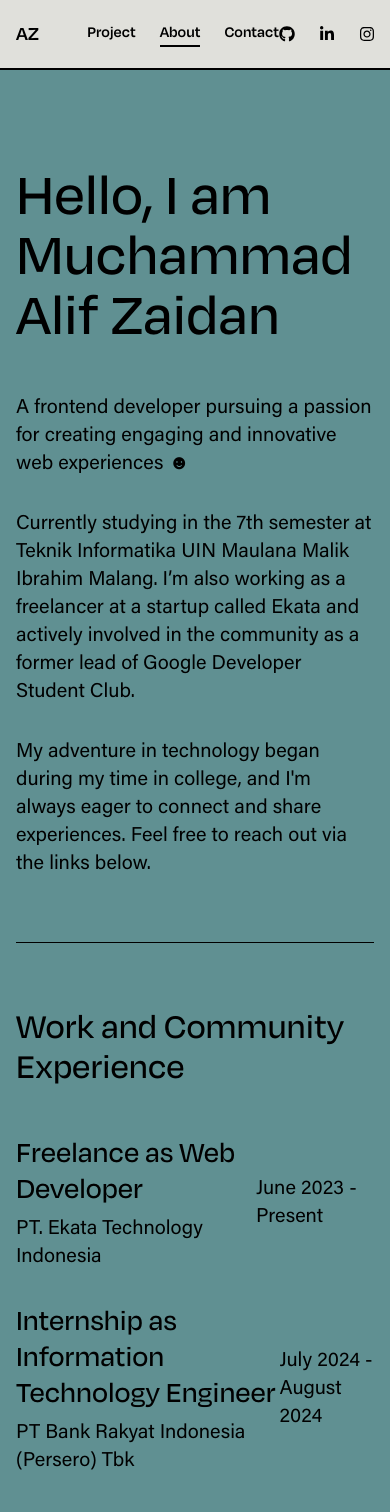
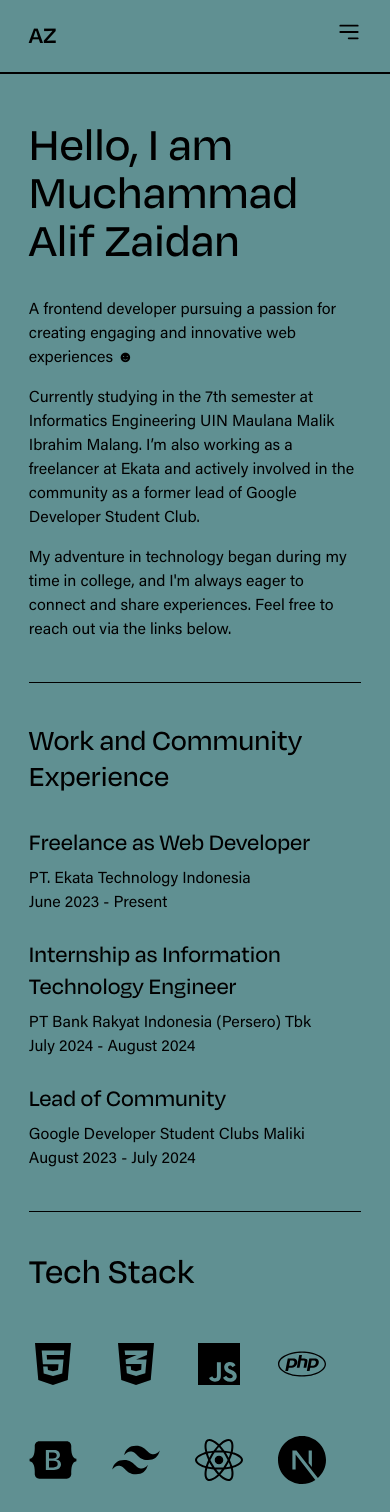
Before and after one commit to alifzaidan/portofolio-next, a Next.js app: page /about in a window 390 px wide. Shown: the top 1512 px of the page. Built offline with nearby package versions, Linux system fonts and the light colour scheme.

Commit message:
add contact page & fix responsive layout

```diff
--- a/src/app/about/page.tsx
+++ b/src/app/about/page.tsx
@@ -5,47 +5,47 @@ import { SiNextdotjs } from 'react-icons/si';
 export default function About() {
     return (
         <main className="bg-secondary">
-            <section id="about" className="container py-24">
-                <h1 className="font-degular text-6xl font-medium mb-12">Hello, I am Muchammad Alif Zaidan</h1>
-                <div className="text-xl space-y-8">
+            <section className="container md:py-24 py-12">
+                <h1 className="font-degular md:text-6xl text-5xl font-medium md:mb-12 mb-8">Hello, I am Muchammad Alif Zaidan</h1>
+                <div className="md:text-xl md:space-y-8 space-y-4">
                     <p>A frontend developer pursuing a passion for creating engaging and innovative web experiences ☻</p>
                     <p>
-                        Currently studying in the 7th semester at Teknik Informatika UIN Maulana Malik Ibrahim Malang. I’m also working as a
-                        freelancer at a startup called Ekata and actively involved in the community as a former lead of Google Developer Student Club.
+                        Currently studying in the 7th semester at Informatics Engineering UIN Maulana Malik Ibrahim Malang. I’m also working as a
+                        freelancer at Ekata and actively involved in the community as a former lead of Google Developer Student Club.
                     </p>
                     <p>
                         My adventure in technology began during my time in college, and I&apos;m always eager to connect and share experiences. Feel
                         free to reach out via the links below.
                     </p>
                 </div>
-                <hr className="border-black my-16" />
-                <h2 className="font-degular text-4xl font-medium mb-12">Work and Community Experience</h2>
-                <div className="space-y-8">
-                    <div className="flex justify-between items-center">
+                <hr className="border-black md:my-16 my-10" />
+                <h2 className="font-degular md:text-4xl text-3xl font-medium md:mb-12 mb-8">Work and Community Experience</h2>
+                <div className="md:space-y-8 space-y-6">
+                    <div className="md:flex justify-between items-center">
                         <div className="space-y-2">
-                            <h4 className="text-3xl font-degular font-medium">Freelance as Web Developer</h4>
-                            <p className="text-xl">PT. Ekata Technology Indonesia</p>
+                            <h4 className="md:text-3xl text-2xl font-degular font-medium">Freelance as Web Developer</h4>
+                            <p className="md:text-xl">PT. Ekata Technology Indonesia</p>
                         </div>
-                        <p className="text-xl">June 2023 - Present</p>
+                        <p className="md:text-xl">June 2023 - Present</p>
                     </div>
-                    <div className="flex justify-between items-center">
+                    <div className="md:flex justify-between items-center">
                         <div className="space-y-2">
-                            <h4 className="text-3xl font-degular font-medium">Internship as Information Technology Engineer</h4>
-                            <p className="text-xl">PT Bank Rakyat Indonesia (Persero) Tbk</p>
+                            <h4 className="md:text-3xl text-2xl font-degular font-medium">Internship as Information Technology Engineer</h4>
+                            <p className="md:text-xl">PT Bank Rakyat Indonesia (Persero) Tbk</p>
                         </div>
-                        <p className="text-xl">July 2024 - August 2024</p>
+                        <p className="md:text-xl">July 2024 - August 2024</p>
                     </div>
-                    <div className="flex justify-between items-center">
+                    <div className="md:flex justify-between items-center">
                         <div className="space-y-2">
-                            <h4 className="text-3xl font-degular font-medium">Lead of Community</h4>
-                            <p className="text-xl">Google Developer Student Clubs Maliki</p>
+                            <h4 className="md:text-3xl text-2xl font-degular font-medium">Lead of Community</h4>
+                            <p className="md:text-xl">Google Developer Student Clubs Maliki</p>
                         </div>
-                        <p className="text-xl">August 2023 - July 2024</p>
+                        <p className="md:text-xl">August 2023 - July 2024</p>
                     </div>
                 </div>
-                <hr className="border-black my-16" />
+                <hr className="border-black md:my-16 my-10" />
                 <h2 className="font-degular text-4xl font-medium mb-12">Tech Stack</h2>
-                <div className="flex gap-8">
+                <div className="grid lg:grid-cols-8 sm:grid-cols-6 grid-cols-4 gap-y-12">
                     <FaHtml5 className="w-12 h-12 transition hover:scale-110" />
                     <FaCss3Alt className="w-12 h-12 transition hover:scale-110" />
                     <FaJs className="w-12 h-12 transition hover:scale-110" />
--- a/src/app/contact/page.tsx
+++ b/src/app/contact/page.tsx
@@ -1,12 +1,63 @@
+import Link from 'next/link';
+import { RiArrowRightUpLine } from 'react-icons/ri';
+
 export default function Contact() {
     return (
         <main>
-            <section id="contact" className="flex justify-center items-center h-screen">
-                <div className="flex flex-col gap-12">
-                    <h1 className="font-degular text-7xl font-medium">Contact</h1>
-                    <p className="font-degular text-2xl opacity-70 leading-relaxed tracking-wide">
-                        If you have any questions or want to work together, feel free to contact me.
-                    </p>
+            <section>
+                <div className="border-b-2 border-black bg-gradient-to-b from-black to-transparent">
+                    <div className="container pt-16 pb-8 space-y-2 text-white">
+                        <h1 className="font-degular md:text-6xl text-5xl font-medium">Contact Me</h1>
+                        <p className="md:text-xl">
+                            Get in touch or shoot me an email directly on{' '}
+                            <Link href={'mailto:muchammadalifzaidan@gmail.com'} className="font-bold py-1 hover:bg-black hover:text-white transition">
+                                muchammadalifzaidan@gmail.com
+                            </Link>
+                        </p>
+                    </div>
+                </div>
+                <div className="container py-8">
+                    <form className="md:w-2/3 space-y-4">
+                        <div className="flex md:flex-row flex-col gap-4">
+                            <div className="w-full">
+                                <label htmlFor="name" className="block text-lg font-medium mb-2">
+                                    Name
+                                </label>
+                                <input
+                                    type="text"
+                                    id="name"
+                                    className="w-full text-xl px-4 py-2 bg-transparent border-2 border-black focus:outline-none"
+                                />
+                            </div>
+                            <div className="w-full">
+                                <label htmlFor="email" className="block text-lg font-medium mb-2">
+                                    Email
+                                </label>
+                                <input
+                                    type="email"
+                                    id="email"
+                                    className="w-full text-xl px-4 py-2 bg-transparent border-2 border-black focus:outline-none"
+                                />
+                            </div>
+                        </div>
+                        <div>
+                            <label htmlFor="message" className="block text-lg font-medium mb-2">
+                                Message
+                            </label>
+                            <textarea
+                                id="message"
+                                className="w-full text-xl px-4 py-2 bg-transparent border-2 border-black focus:outline-none"
+                                rows={5}
+                            ></textarea>
+                        </div>
+                        <button
+                            type="submit"
+                            className="flex w-fit items-center gap-1 px-4 py-2 border-2 text-white bg-black border-transparent hover:border-black hover:bg-transparent hover:text-black transition"
+                        >
+                            <p className="font-degular font-semibold text-xl">Send Message</p>
+                            <RiArrowRightUpLine />
+                        </button>
+                    </form>
                 </div>
             </section>
         </main>
--- a/src/components/layouts/Footer.tsx
+++ b/src/components/layouts/Footer.tsx
@@ -3,20 +3,21 @@ import { HiOutlineArrowLongRight } from 'react-icons/hi2';
 
 export default function Footer() {
     return (
-        <footer className="flex justify-between py-6 container border-t-2 border-black">
-            <div className="grid grid-cols-3 gap-1 w-full">
+        <footer className="border-t-2 border-black">
+            <div className="flex justify-between py-6 container ">
+                <div className="grid lg:grid-cols-3 md:grid-cols-2 gap-2 w-full">
                     <div className="flex items-center">
                         <HiOutlineArrowLongRight />
                         <Link
                             href={'mailto:muchammadalifzaidan@gmail.com'}
-                        className="font-degular text-xl font-medium hover:bg-black hover:text-white transition"
+                            className="font-degular sm:text-xl text-lg font-medium hover:bg-black hover:text-white transition"
                         >
                             Email
                         </Link>
                     </div>
                     <div className="flex items-center">
                         <HiOutlineArrowLongRight />
-                    <Link href={'/'} className="font-degular text-xl font-medium hover:bg-black hover:text-white transition">
+                        <Link href={'/'} className="font-degular sm:text-xl text-lg font-medium hover:bg-black hover:text-white transition">
                             Resume
                         </Link>
                     </div>
@@ -24,7 +25,7 @@ export default function Footer() {
                         <HiOutlineArrowLongRight />
                         <Link
                             href={'https://www.linkedin.com/in/alifzaidan/'}
-                        className="font-degular text-xl font-medium hover:bg-black hover:text-white transition"
+                            className="font-degular sm:text-xl text-lg font-medium hover:bg-black hover:text-white transition"
                         >
                             Linkedin
                         </Link>
@@ -33,7 +34,7 @@ export default function Footer() {
                         <HiOutlineArrowLongRight />
                         <Link
                             href={'https://instagram.com/zaidanaliff_/'}
-                        className="font-degular text-xl font-medium hover:bg-black hover:text-white transition"
+                            className="font-degular sm:text-xl text-lg font-medium hover:bg-black hover:text-white transition"
                         >
                             Instagram
                         </Link>
@@ -42,15 +43,16 @@ export default function Footer() {
                         <HiOutlineArrowLongRight />
                         <Link
                             href={'https://github.com/alifzaidan'}
-                        className="font-degular text-xl font-medium hover:bg-black hover:text-white transition"
+                            className="font-degular sm:text-xl text-lg font-medium hover:bg-black hover:text-white transition"
                         >
                             Github
                         </Link>
                     </div>
                 </div>
-            <div className="w-full text-right grid grid-cols-1 gap-1">
-                <p className="font-degular text-xl font-medium">Updated 10/24</p>
-                <p className="font-degular text-xl font-medium">Muchammad Alif Zaidan</p>
+                <div className="w-full text-right lg:grid grid-cols-1 gap-2">
+                    <p className="font-degular sm:text-xl text-lg font-medium">Updated 10/24</p>
+                    <p className="font-degular sm:text-xl text-lg font-medium">Muchammad Alif Zaidan</p>
+                </div>
             </div>
         </footer>
     );
--- a/src/components/layouts/Navbar.tsx
+++ b/src/components/layouts/Navbar.tsx
@@ -3,19 +3,41 @@
 import Link from 'next/link';
 import { usePathname } from 'next/navigation';
 import { FaGithub, FaInstagram, FaLinkedinIn } from 'react-icons/fa';
+import { useEffect, useState } from 'react';
+import { HiMiniBars3BottomRight, HiXMark } from 'react-icons/hi2';
 
 export default function Navbar() {
     const pathname = usePathname();
+    const [menuOpen, setMenuOpen] = useState(false);
+
+    const toggleMenu = () => {
+        setMenuOpen(!menuOpen);
+    };
+
+    useEffect(() => {
+        if (menuOpen) {
+            document.body.classList.add('overflow-hidden');
+        } else {
+            document.body.classList.remove('overflow-hidden');
+        }
+    }, [menuOpen]);
 
     return (
-        <nav className="container flex justify-between items-center py-5 border-b-2 border-black">
+        <header
+            className={`border-b-2 border-black ${pathname === '/contact' ? 'bg-black text-white' : pathname === '/about' ? 'bg-secondary' : ''}`}
+        >
+            <nav className="container flex justify-between items-center py-5">
                 <div className="flex gap-12 items-center">
-                <Link href={'/'} className="font-degular text-xl font-semibold hover:bg-black hover:text-white transition">
+                    <Link
+                        href={'/'}
+                        className="font-degular text-2xl font-semibold hover:bg-black hover:text-white transition"
+                        onClick={menuOpen ? toggleMenu : undefined}
+                    >
                         AZ
                     </Link>
-                <div className="flex gap-6">
+                    <div className="hidden md:flex gap-6">
                         <Link
-                        href={'/projects'}
+                            href={`${pathname === '/' ? '#projects' : '/projects'} `}
                             className={`font-degular font-semibold hover:bg-black hover:text-white transition ${
                                 pathname === '/projects' ? 'border-b-2 border-black' : 'border-b-2 border-transparent'
                             }`}
@@ -35,24 +57,73 @@ export default function Navbar() {
                         <Link
                             href={'/contact'}
                             className={`font-degular font-semibold hover:bg-black hover:text-white transition ${
-                            pathname === '/contact' ? 'border-b-2 border-black' : 'border-b-2 border-transparent'
+                                pathname === '/contact' ? 'border-b-2 border-white' : 'border-b-2 border-transparent'
                             }`}
                         >
                             Contact
                         </Link>
                     </div>
                 </div>
-            <div className="flex gap-6">
+                <div className="hidden md:flex gap-6">
                     <Link href={'https://github.com/alifzaidan'}>
-                    <FaGithub className="w-4 hover:opacity-70 transition" />
+                        <FaGithub className="w-4 h-4 hover:opacity-70 transition" />
                     </Link>
                     <Link href={'https://www.linkedin.com/in/alifzaidan/'}>
-                    <FaLinkedinIn className="w-4 hover:opacity-70 transition" />
+                        <FaLinkedinIn className="w-4 h-4 hover:opacity-70 transition" />
                     </Link>
                     <Link href={'https://instagram.com/zaidanaliff_/'}>
-                    <FaInstagram className="w-4 hover:opacity-70 transition" />
+                        <FaInstagram className="w-4 h-4 hover:opacity-70 transition" />
+                    </Link>
+                </div>
+                {/* Hamburger Button */}
+                <div className="md:hidden">
+                    <button onClick={toggleMenu} className="focus:outline-none">
+                        {menuOpen ? <HiXMark className="w-6 h-6" /> : <HiMiniBars3BottomRight className="w-6 h-6" />}
+                    </button>
+                </div>
+            </nav>
+
+            {/* Mobile Menu */}
+            <div
+                className={`md:hidden transition-opacity transform duration-500 fixed top-16 right-0 h-screen w-full ${
+                    menuOpen ? 'opacity-100 pointer-events-auto' : 'opacity-0 pointer-events-none'
+                }  ${pathname === '/contact' ? 'bg-black text-white' : pathname === '/about' ? 'bg-secondary' : 'bg-primary'}`}
+            >
+                <nav className="flex flex-col items-center justify-evenly gap-6 h-full">
+                    <div className="flex flex-col items-center gap-4">
+                        <Link
+                            href={`${pathname === '/' ? '#projects' : '/projects'} `}
+                            className="text-4xl font-degular font-semibold"
+                            onClick={toggleMenu}
+                        >
+                            Project
+                        </Link>
+                        <Link
+                            href={'/about'}
+                            className={`text-4xl font-degular font-semibold ${
+                                pathname === '/about' ? 'border-b-2 border-black' : 'border-b-2 border-transparent'
+                            }`}
+                            onClick={toggleMenu}
+                        >
+                            About
+                        </Link>
+                        <Link href={'/contact'} className="text-4xl font-degular font-semibold" onClick={toggleMenu}>
+                            Contact
+                        </Link>
+                    </div>
+                    <div className="flex gap-6 justify-center">
+                        <Link href={'https://github.com/alifzaidan'} onClick={toggleMenu}>
+                            <FaGithub className="w-6 h-6 hover:opacity-70 transition" />
+                        </Link>
+                        <Link href={'https://www.linkedin.com/in/alifzaidan/'} onClick={toggleMenu}>
+                            <FaLinkedinIn className="w-6 h-6 hover:opacity-70 transition" />
+                        </Link>
+                        <Link href={'https://instagram.com/zaidanaliff_/'} onClick={toggleMenu}>
+                            <FaInstagram className="w-6 h-6 hover:opacity-70 transition" />
                         </Link>
                     </div>
                 </nav>
+            </div>
+        </header>
     );
 }
--- a/src/components/layouts/Projects.tsx
+++ b/src/components/layouts/Projects.tsx
@@ -54,7 +54,10 @@ export default function Projects() {
                 </div>
             </div>
             <div className="flex justify-center mb-24">
-                <Link href={'/'} className="flex w-fit items-center gap-1 px-4 py-2 border-2 border-black hover:bg-black hover:text-white transition">
+                <Link
+                    href={'/projects'}
+                    className="flex w-fit items-center gap-1 px-4 py-2 border-2 border-black hover:bg-black hover:text-white transition"
+                >
                     <p className="font-degular font-semibold text-xl">View All Project</p>
                     <RiArrowRightUpLine className="animate-bounce" />
                 </Link>
--- a/tailwind.config.ts
+++ b/tailwind.config.ts
@@ -18,7 +18,7 @@ const config: Config = {
         container: {
             center: true,
             padding: {
-                DEFAULT: '1rem',
+                DEFAULT: '1.8rem',
                 sm: '2rem',
                 lg: '4rem',
                 xl: '5rem',
```
Also changed, not shown: src/components/layouts/MainSection.tsx (+12 -7 lines). Lines whose indentation alone changed are shown as unchanged.
